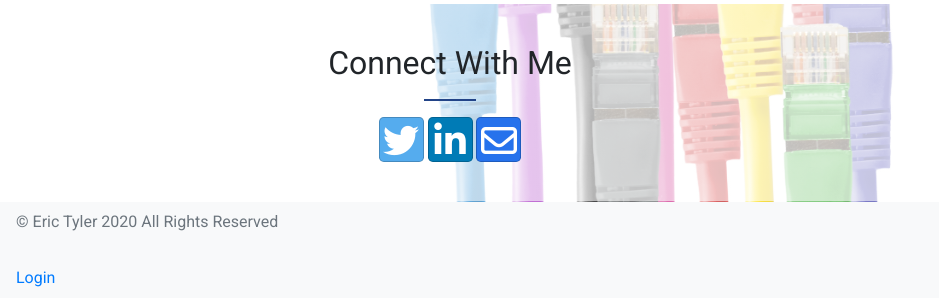
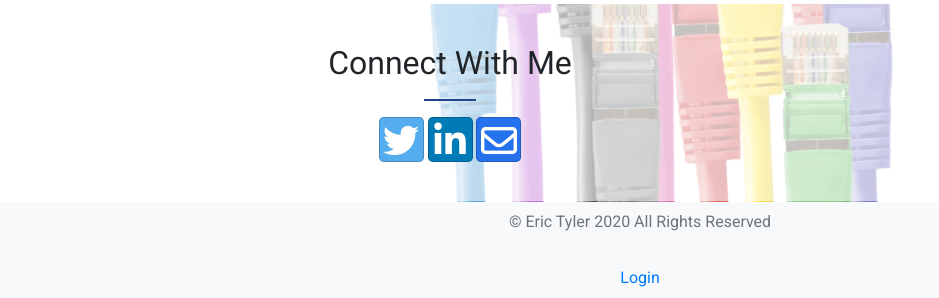
Before and after one commit to ejtyler/ejt-portfolio, a Django app: page / in a window 1280 px wide. Shown: the part 1145-1443 px from the top of the page, without its empty margins (0-939 px from the left). Run offline with Django 3.2, Linux system fonts and the light colour scheme; data that the repository does not hold is empty; some libraries are stand-ins or nearby versions; some web fonts are replaced.

Commit message:
Reformatting footer

```diff
--- a/personal_portfolio/templates/base.html
+++ b/personal_portfolio/templates/base.html
@@ -50,15 +50,9 @@
         {% block page_content %}
         {% endblock %}
 
-        <nav class="navbar-light bg-light">
-            <ul class="nav flex-column">
-                <li class="nav-item">
-                    <p class="nav-link disabled">&copy; Eric Tyler 2020 All Rights Reserved</p>
-                </li>
-                <li class="nav-item">
-                    <a class="nav-link" href="{% url 'admin:index' %}">Login</a>
-                </li>
-            </ul>
+        <nav class="nav flex-column navbar-light bg-light text-center">
+            <p class="nav-item nav-link disabled">&copy; Eric Tyler 2020 All Rights Reserved</p>
+            <a class="nav-item nav-link" href="{% url 'admin:index' %}">Login</a>
         </nav>
 
     </body>
```
